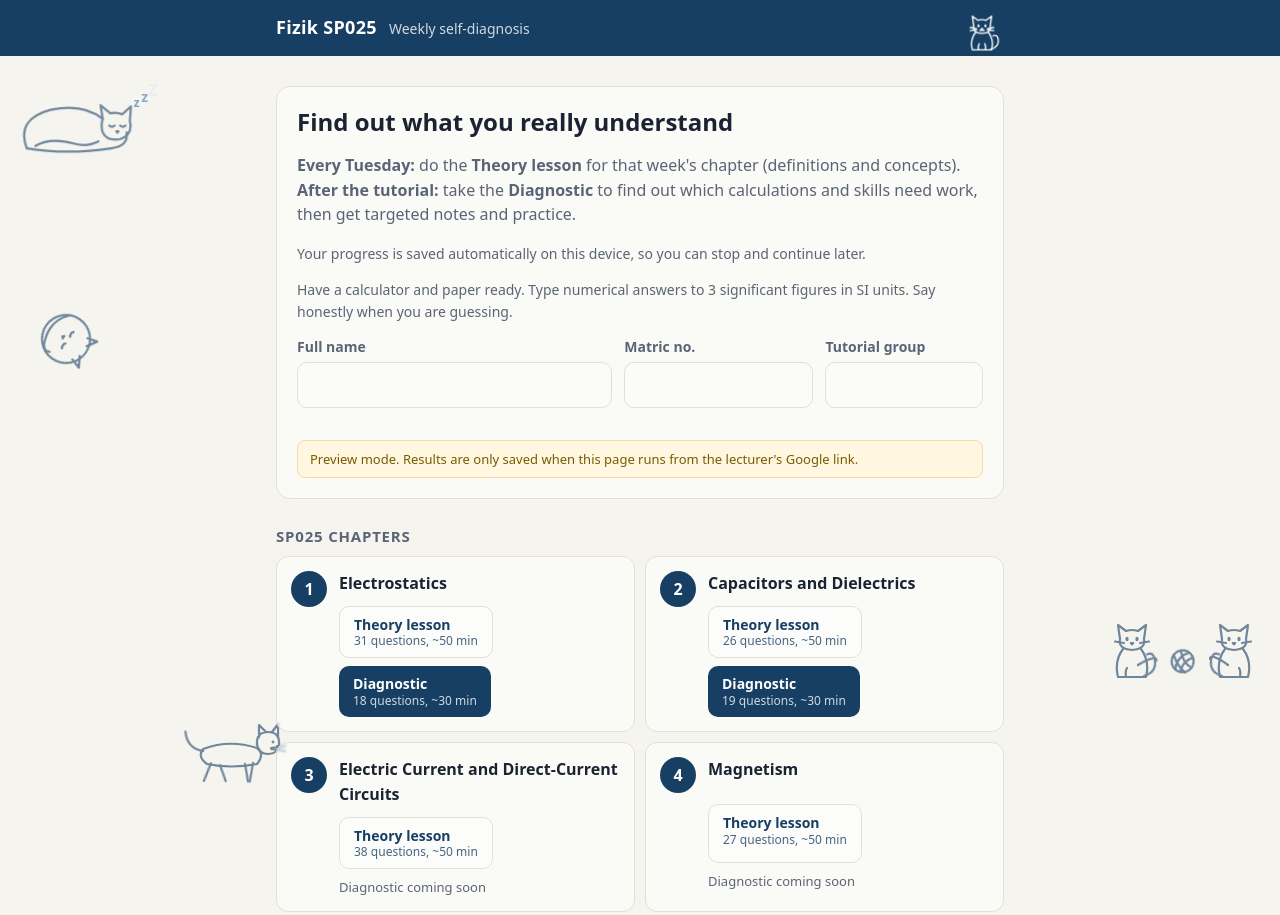
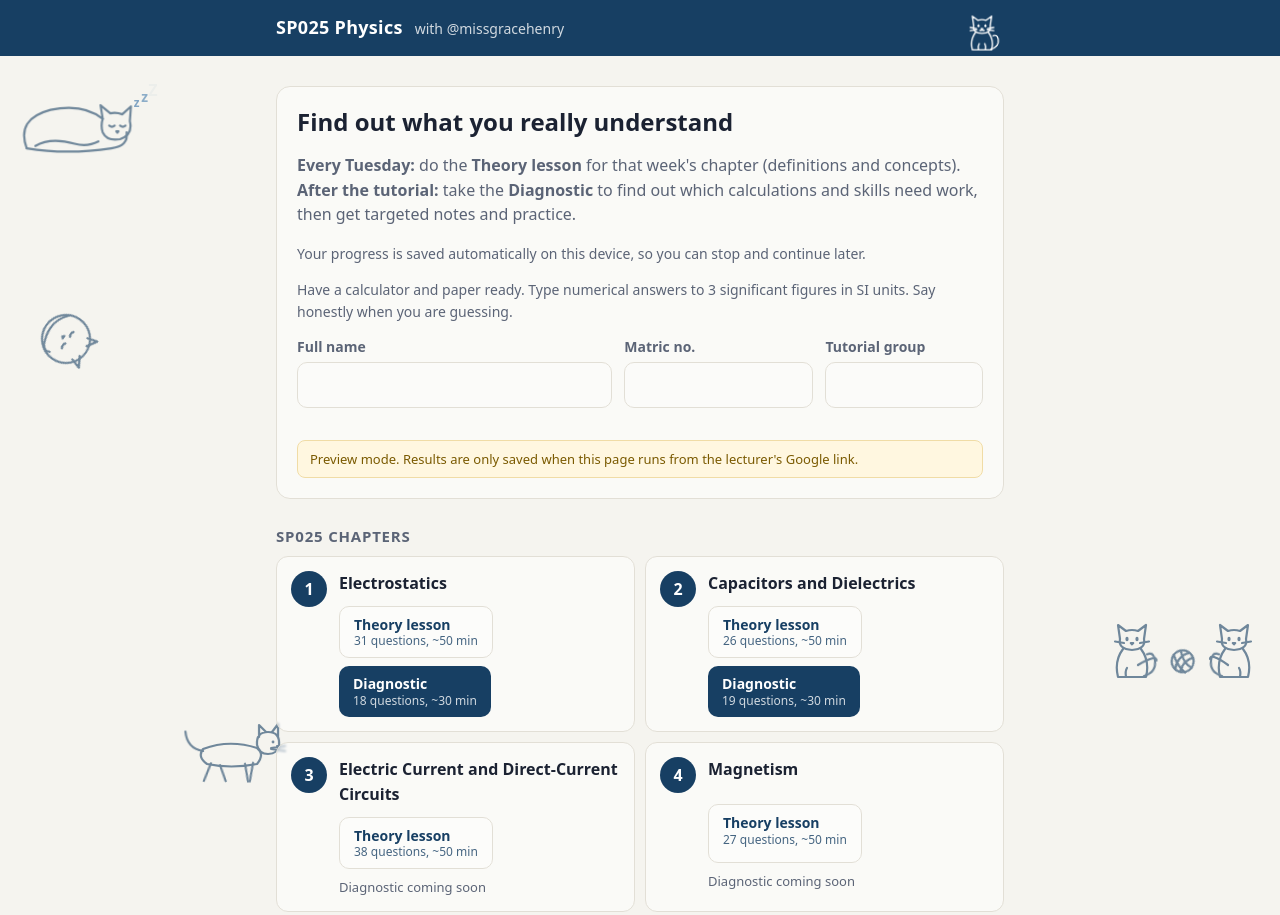
Before and after one commit to missgracehenryy/SP025, a plain HTML site: page index.html in a window 1280 px wide. Shown: the top 915 px of the page. Drawn offline with nearby package versions, Linux system fonts and the light colour scheme.

Commit message:
Rename site to SP025 Physics with @missgracehenry
Co-Authored-By: Claude Opus 5.5 <noreply@anthropic.com>
Claude-Session: https://claude.ai/code/session_018XnE3Nv5gcoTiXRwuHtAL5

```diff
--- a/index.html
+++ b/index.html
@@ -3,7 +3,7 @@
 <head>
 <meta charset="utf-8">
 <meta name="viewport" content="width=device-width, initial-scale=1">
-<title>SP025 Physics Self-Diagnosis</title>
+<title>SP025 Physics with @missgracehenry</title>
 <style>
 :root{--bg:#f5f4ef;--card:#fff;--ink:#1b2232;--muted:#5b6476;--line:#e2dfd6;--brand:#173f63;--brand2:#2a6aa3;--ok:#1d7448;--okbg:#e5f3eb;--mid:#9a6200;--midbg:#fcf1db;--bad:#ad2a20;--badbg:#fbe8e5}
 *{box-sizing:border-box}
@@ -225,7 +225,7 @@ figure.tfig figcaption{font-size:13px;color:var(--muted);margin-top:6px;line-hei
 <script defer src="https://cdn.jsdelivr.net/npm/katex@0.16.11/dist/katex.min.js" onload="window.renderTex&&renderTex()"></script>
 </head>
 <body>
-<header class="top"><div class="wrap"><div class="brand">Fizik SP025</div><div class="sub">Weekly self-diagnosis</div><span id="hcat"></span></div></header>
+<header class="top"><div class="wrap"><div class="brand">SP025 Physics</div><div class="sub">with @missgracehenry</div><span id="hcat"></span></div></header>
 <main class="wrap" id="app"></main>
 
 <script>
```
Also changed, not shown: 1 other file.
